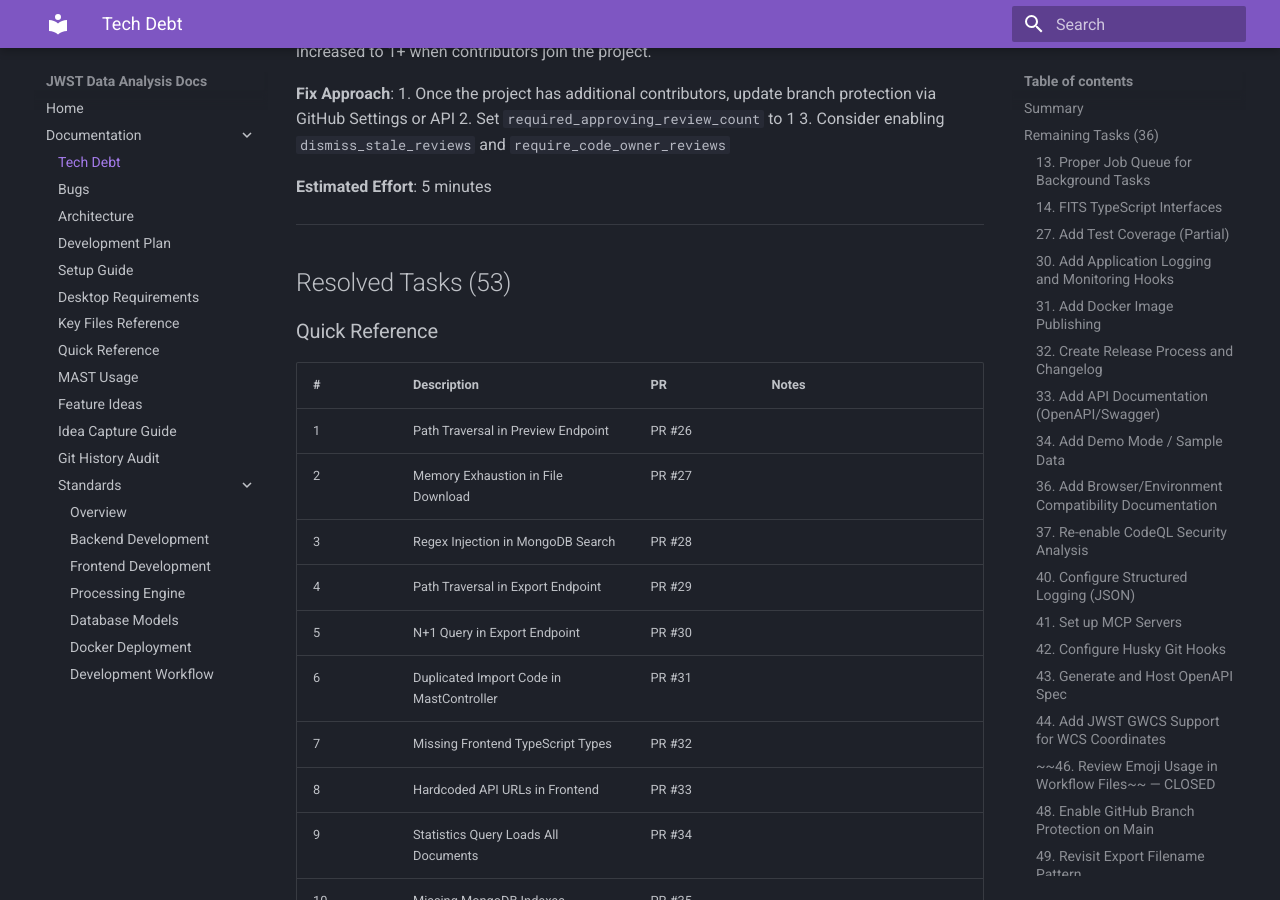
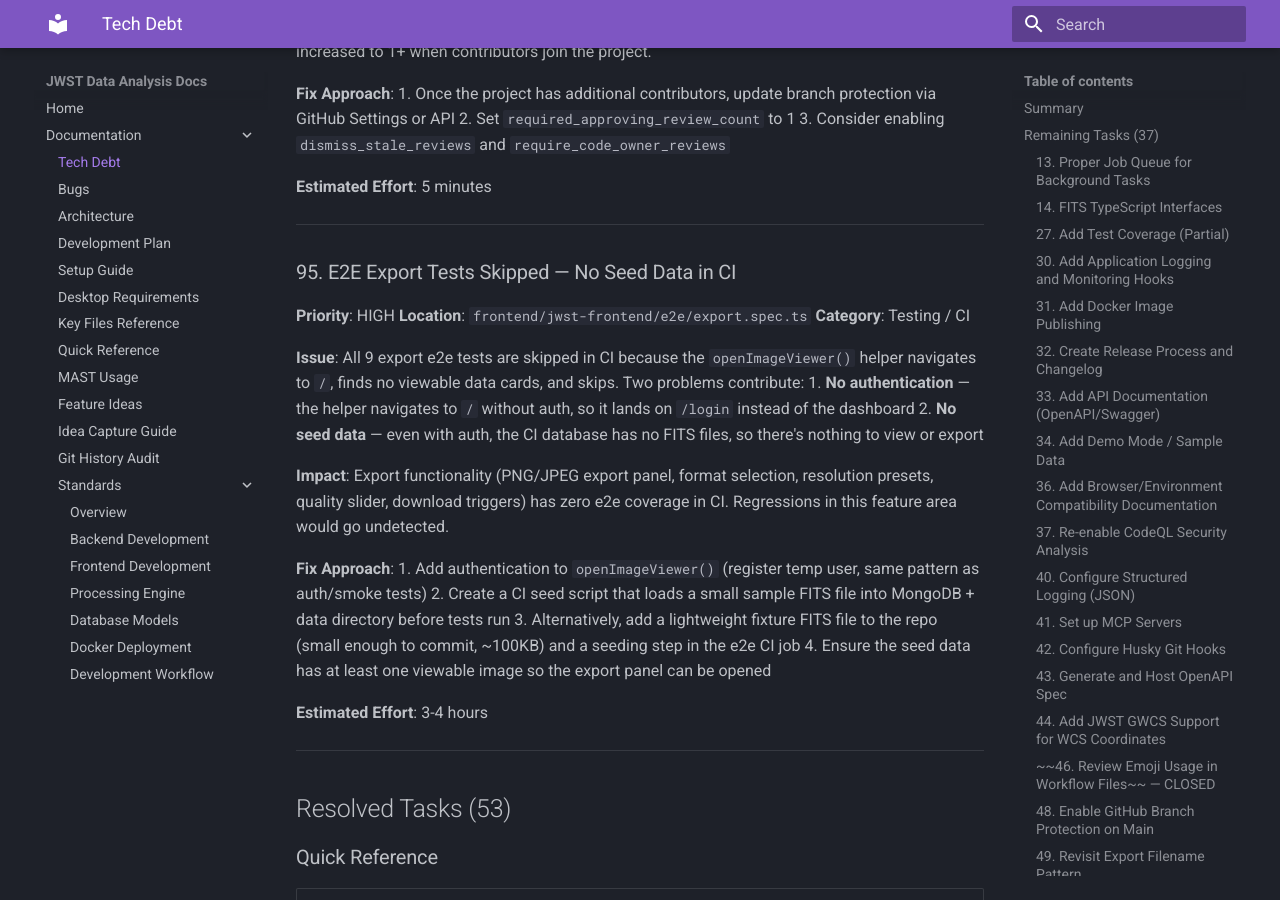
Before and after one commit to Snoww3d/jwst-data-analysis, an MkDocs documentation site: the page built from docs/tech-debt.md, in a window 1280 px wide and 900 px high, scrolled down 12211 px. Built offline with MkDocs 1.6.1 and Material for MkDocs 9.7.7, drawn with Linux system fonts in a browser that asks for light colours; some of the changed text lies outside the part shown.

Commit message:
fix: resolve 10 e2e test failures, track export test gap as tech debt
Three root causes fixed for the 10 failing tests:

1. Register page labels included asterisk (*) in accessible name via
   <span> text content, causing getByLabel('Password', { exact: true })
   to fail (computed name was "Password *" not "Password"). Added
   aria-hidden="true" to required indicator spans.

2. Login page empty-username error says "Username or email is required"
   but test expected "Username is required". Updated test to match
   actual app behavior.

3. Smoke test "should render main dashboard layout" navigated to /
   without auth, got redirected to /login where no search button exists.
   Added temp user registration so test reaches the actual dashboard.

Also added tech debt #95 (HIGH) for the 9 skipped export e2e tests
which need CI seed data and auth to run.

Co-Authored-By: Claude Opus 4.6 <noreply@anthropic.com>

```diff
--- a/docs/tech-debt.md
+++ b/docs/tech-debt.md
@@ -8,7 +8,7 @@ This document tracks tech debt items and their resolution status.
 |--------|-------|
 | **Resolved** | 54 |
 | **Moved to bugs.md** | 3 |
-| **Remaining** | 36 |
+| **Remaining** | 37 |
 
 > **Code Style Suppressions (2026-02-03)**: Items #77-#87 track StyleCop/CodeAnalysis rule suppressions in `.editorconfig`. Lower priority but tracked for future cleanup.
 
@@ -16,7 +16,7 @@ This document tracks tech debt items and their resolution status.
 
 ---
 
-## Remaining Tasks (36)
+## Remaining Tasks (37)
 
 ### 13. Proper Job Queue for Background Tasks
 **Priority**: Nice to Have
@@ -588,6 +588,27 @@ This document tracks tech debt items and their resolution status.
 
 ---
 
+### 95. E2E Export Tests Skipped — No Seed Data in CI
+**Priority**: HIGH
+**Location**: `frontend/jwst-frontend/e2e/export.spec.ts`
+**Category**: Testing / CI
+
+**Issue**: All 9 export e2e tests are skipped in CI because the `openImageViewer()` helper navigates to `/`, finds no viewable data cards, and skips. Two problems contribute:
+1. **No authentication** — the helper navigates to `/` without auth, so it lands on `/login` instead of the dashboard
+2. **No seed data** — even with auth, the CI database has no FITS files, so there's nothing to view or export
+
+**Impact**: Export functionality (PNG/JPEG export panel, format selection, resolution presets, quality slider, download triggers) has zero e2e coverage in CI. Regressions in this feature area would go undetected.
+
+**Fix Approach**:
+1. Add authentication to `openImageViewer()` (register temp user, same pattern as auth/smoke tests)
+2. Create a CI seed script that loads a small sample FITS file into MongoDB + data directory before tests run
+3. Alternatively, add a lightweight fixture FITS file to the repo (small enough to commit, ~100KB) and a seeding step in the e2e CI job
+4. Ensure the seed data has at least one viewable image so the export panel can be opened
+
+**Estimated Effort**: 3-4 hours
+
+---
+
 ## Resolved Tasks (53)
 
 ### Quick Reference
```
Also changed, not shown: other parts of docs/tech-debt.md (+1 -1 lines), frontend/jwst-frontend/src/pages/RegisterPage.tsx (+16 -4 lines), 2 other files.
